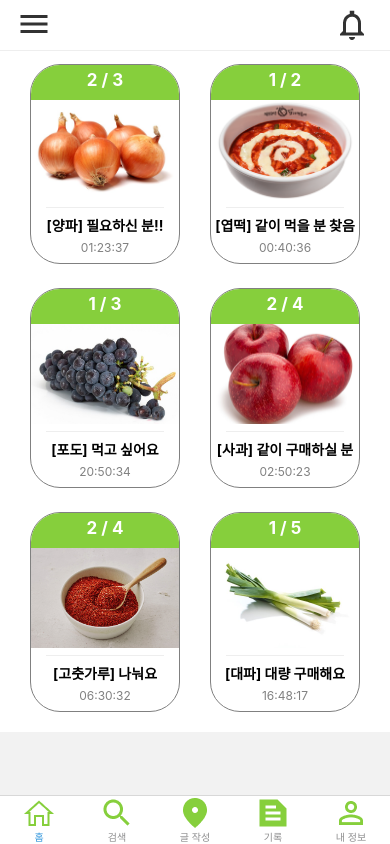
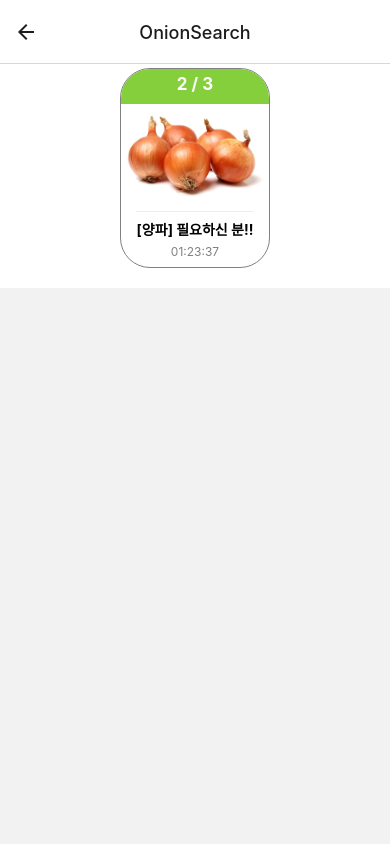
Before and after one commit to 071yoon/HCI, a React Native app: screen /OnionSearch in a window 390 px wide. Built offline with nearby package versions, Linux system fonts and the light colour scheme; what expo-linking would draw is missing.

Commit message:
onionSearchScreen 작성 완료

```diff
--- /dev/null
+++ b/components/onionSearch.tsx
@@ -0,0 +1,109 @@
+import { StyleSheet } from 'react-native';
+import { Text, View } from './Themed';
+import { RootTabScreenProps } from '../types';
+import { Image } from 'react-native';
+import { ScrollView } from 'react-native';
+import { NavigationContainer } from '@react-navigation/native';
+import { createNativeStackNavigator } from '@react-navigation/native-stack';
+import { shouldUseActivityState } from 'react-native-screens';
+import { TouchableOpacity } from 'react-native';
+
+export default function OnionSearch({ navigation }: any)  {
+  return (
+    <ScrollView style={styles.container}>
+      <View style={styles.main}>
+      <TouchableOpacity style={styles.boxContainer} onPress={() => navigation.navigate('TabOneDetail')}>
+          <View style={styles.count}>
+          <Text style={styles.countText}>2 / 3</Text>
+          </View>
+          <Image style={styles.boxImage} source={require("../assets/images/onion.jpg")}/>
+          <View style={styles.boxSeparator} lightColor="#eee" darkColor="rgba(255,255,255,0.1)" />
+          <Text style={styles.mainText}>[양파] 필요하신 분!!</Text>
+          <Text style={styles.subText}>01:23:37</Text>
+      </TouchableOpacity>
+      </View>
+    </ScrollView>
+  );
+}
+
+const styles = StyleSheet.create({
+  mainText: {
+    fontWeight: 'bold',
+  },
+  subText: {
+    fontSize: 12,
+    position: 'absolute',
+    color: 'gray',
+    marginTop: 175,
+  },
+  boxSeparator: {
+    marginVertical: 7,
+    height: 1,
+    width: '80%',
+  },
+  boxImage: {
+    width: 150,
+    height: 100,
+  },
+  countText: {
+    textAlign: 'center',
+    marginTop: 5,
+    fontWeight: 'bold',
+    color: 'white',
+    fontSize: 17,
+  },
+  boxContainer: {
+    position: 'relative',
+    marginTop: 4,
+    marginBottom: 20,
+    marginLeft: 15,
+    marginRight: 15,
+    width: 150,
+    height: 200,
+    backgroundColor: 'white',
+    borderRadius: 30,
+    overflow: 'hidden',
+    borderStyle: 'solid',
+    borderColor: 'gray',
+    borderWidth: 1,
+    display: 'flex',
+    flexDirection: 'column',
+    alignItems: 'center'
+  },
+  count: {
+    backgroundColor: '#86cf3c',
+    width: 150,
+    height: 35,
+    marginTop: 0,
+  },
+  main: {
+    flex: 1,
+    flexDirection: 'row',
+    flexWrap: 'wrap',
+    justifyContent: 'center',
+    alignItems: 'center'
+  },
+  container: {
+    flex: 1,
+  },
+  topNav: {
+    height: 60,
+    position: 'relative',
+    alignContent: 'center',
+  },
+  bar: {
+    position: 'absolute',
+    marginLeft: 20,
+    marginTop: 15,
+  },
+  alarm: {
+    position: 'absolute',
+    marginLeft: 340,
+    marginTop: 10,
+  },
+  separator: {
+    marginVertical: 50,
+    height: 1,
+    width: '100%',
+  },
+});
--- a/navigation/index.tsx
+++ b/navigation/index.tsx
@@ -30,6 +30,7 @@ import SearchScreen from '../screens/SearchScreen';
 import itemDetail from '../screens/itemDetail';
 import RecordScreen from '../screens/RecordScreen';
 import Chatting from '../screens/Chatting';
+import OnionSearch from '../components/onionSearch';
 import Post from '../screens/Post';
 
 
@@ -54,6 +55,7 @@ function RootNavigator() {
     <Stack.Navigator>
       <Stack.Screen name="Root" component={BottomTabNavigator} options={{ headerShown: false }} />
       <Stack.Screen name="Chat" component={Chatting} options={{ title : '[양파] 필요하신분!!', headerTitleAlign: 'center'}}/>
+      <Stack.Screen name="OnionSearch" component={OnionSearch} options={{headerTitleAlign: 'center'}}/>
       <Stack.Screen name="TabOneDetail" component={itemDetail} />
       <Stack.Screen name="NotFound" component={NotFoundScreen} options={{ title: 'Oops!' }} />
       <Stack.Group screenOptions={{ presentation: 'modal' }}>
--- a/screens/SearchScreen.tsx
+++ b/screens/SearchScreen.tsx
@@ -1,9 +1,11 @@
-import { StyleSheet, TextInput, ScrollView, ImageBackground } from 'react-native';
+import { StyleSheet, TextInput, ScrollView, ImageBackground, TouchableOpacity } from 'react-native';
 import React from 'react';
 import EditScreenInfo from '../components/EditScreenInfo';
 import { Text, View } from '../components/Themed';
 import { getFocusedRouteNameFromRoute } from '@react-navigation/native';
-export default function SearchScreen() {
+import Navigation from '../navigation';
+
+export default function SearchScreen({ navigation }: any) {
   const [inputs, setInputs] = React.useState('');
   return (
     <View style={styles.container}>
@@ -13,6 +15,7 @@ export default function SearchScreen() {
         onChangeText={setInputs}
         value={inputs}
       />
+        <TouchableOpacity onPress={() => navigation.navigate('OnionSearch')} style={styles.submit}><Text style={{top: 5, alignSelf: 'center', color: 'white',}}>Search</Text></TouchableOpacity>
       <View style={styles.recent}>
         <Text style={{fontSize: 17}}>최근 검색어</Text>
         <View style={styles.recentBubble}>
@@ -31,11 +34,11 @@ export default function SearchScreen() {
             <Text style={styles.one}>포도</Text>
             </ImageBackground>
           </View>
-          <View style={styles.recommendOne}>
+          <TouchableOpacity style={styles.recommendOne} onPress={() => navigation.navigate('OnionSearch')}>
             <ImageBackground source={require("../assets/images/onion.jpg")} style={{width: "100%", height: "100%"}} imageStyle={{borderRadius: 15}} resizeMode='cover' blurRadius={10}>
             <Text style={styles.one}>양파</Text>
             </ImageBackground>
-          </View>
+          </TouchableOpacity>
           <View style={styles.recommendOne}>
             <ImageBackground source={require("../assets/images/pepper.jpg")} style={{width: "100%", height: "100%"}} imageStyle={{borderRadius: 15}} resizeMode='cover' blurRadius={10}>
             <Text style={styles.one}>고춧가루</Text>
@@ -67,6 +70,15 @@ export default function SearchScreen() {
 }
 
 const styles = StyleSheet.create({
+  submit: {
+    position: 'absolute',
+    top: 16,
+    right: 40,
+    width: 60,
+    height: 30,
+    borderRadius: 10,
+    backgroundColor: '#92DF45',
+  },
   issueText: {
     marginTop: 10,
   },
@@ -126,8 +138,9 @@ const styles = StyleSheet.create({
   input: {
     position: 'absolute',
     top: 0,
+    left: 10,
     height: 40,
-    width: '80%',
+    width: '65%',
     margin: 12,
     borderRadius: 10,
     borderWidth: 1,
--- a/types.tsx
+++ b/types.tsx
@@ -19,6 +19,7 @@ export type RootStackParamList = {
   Modal: undefined;
   NotFound: undefined;
   Chat: undefined;
+  OnionSearch: undefined;
 };
 
 export type RootStackScreenProps<Screen extends keyof RootStackParamList> = NativeStackScreenProps<
@@ -35,6 +36,7 @@ export type RootTabParamList = {
   TabOneMain: undefined;
   TabOneDetail: undefined;
   Chat: undefined;
+  OnionSearch: undefined;
 };
 
 export type RootTabScreenProps<Screen extends keyof RootTabParamList> = CompositeScreenProps<
```
